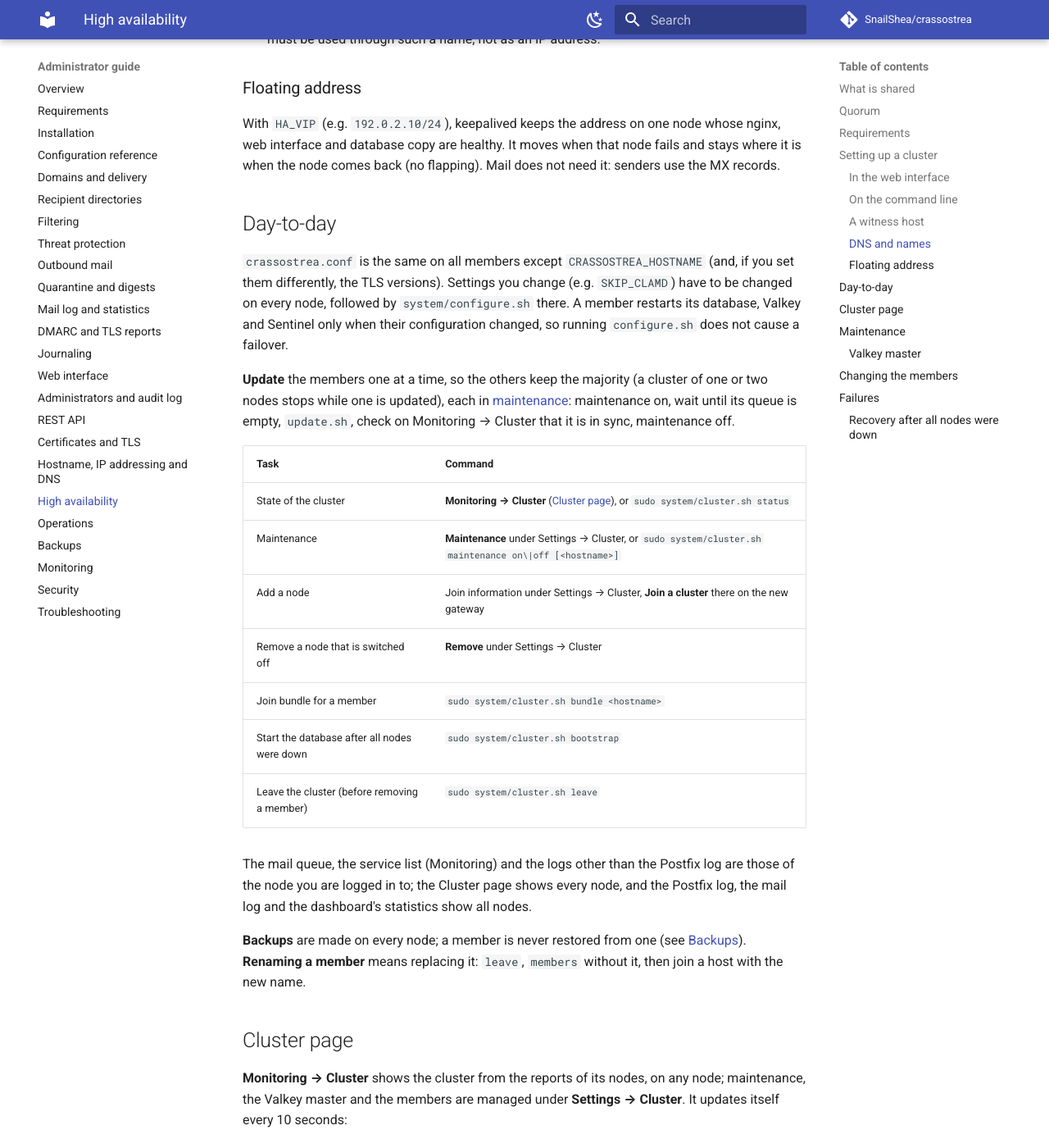
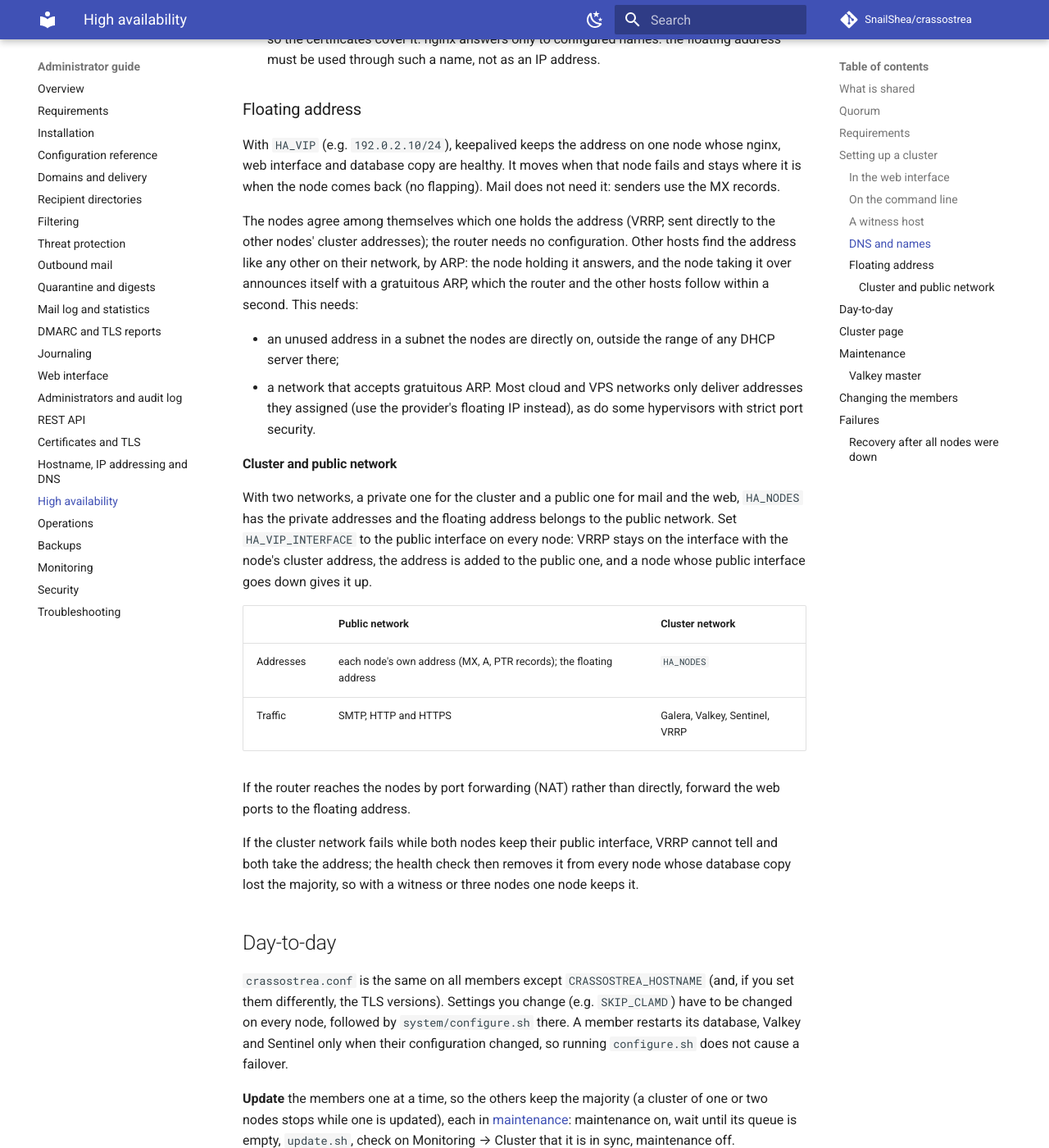
Before and after one commit to SnailShea/crassostrea-docs, an MkDocs documentation site: the page built from docs/admin/high-availability.md, in a window 1280 px wide and 1400 px high, scrolled down 4955 px. Shown: the whole window at 82% size. Built offline with MkDocs 1.6.1 and Material for MkDocs 9.7.7, drawn with Linux system fonts in a browser that asks for light colours; comment, search, counter and statistics services are not loaded; some of the changed text lies outside the part shown.

Commit message:
Floating address on another network than the cluster's
High availability: how the nodes agree on the floating address and how
other hosts find it (ARP, gratuitous ARP; no router configuration), what
the network must allow, and the layout with a cluster and a public network
(HA_VIP_INTERFACE, NAT, a split cluster network). The configuration
reference and troubleshooting describe HA_VIP_INTERFACE as it now works;
design and testing describe the VRRP interface and the keepalived system
test.

Co-Authored-By: Claude Opus 5.5 <noreply@anthropic.com>

```diff
--- a/docs/admin/high-availability.md
+++ b/docs/admin/high-availability.md
@@ -80,7 +80,8 @@ Members can be added and removed at any time, see
 - **Low latency** between the nodes: every database write waits for the other
   nodes, so keep them in one region.
 - The full nodes meet the normal [requirements](requirements.md).
-- For `HA_VIP`, the nodes share a network segment (VRRP).
+- For `HA_VIP`, the nodes share the network segment of the floating address
+  (see [Floating address](#floating-address)).
 
 Ports between the members, opened automatically and only for the members:
 
@@ -202,6 +203,41 @@ With `HA_VIP` (e.g. `192.0.2.10/24`), keepalived keeps the address on one
 node whose nginx, web interface and database copy are healthy. It moves when
 that node fails and stays where it is when the node comes back (no flapping).
 Mail does not need it: senders use the MX records.
+
+The nodes agree among themselves which one holds the address (VRRP, sent
+directly to the other nodes' cluster addresses); the router needs no
+configuration. Other hosts find the address like any other on their network,
+by ARP: the node holding it answers, and the node taking it over announces
+itself with a gratuitous ARP, which the router and the other hosts follow
+within a second. This needs:
+
+- an unused address in a subnet the nodes are directly on, outside the range
+  of any DHCP server there;
+- a network that accepts gratuitous ARP. Most cloud and VPS networks only
+  deliver addresses they assigned (use the provider's floating IP instead), as
+  do some hypervisors with strict port security.
+
+#### Cluster and public network
+
+With two networks, a private one for the cluster and a public one for mail
+and the web, `HA_NODES` has the private addresses and the floating address
+belongs to the public network. Set `HA_VIP_INTERFACE` to the public interface
+on every node: VRRP stays on the interface with the node's cluster address,
+the address is added to the public one, and a node whose public interface
+goes down gives it up.
+
+| | Public network | Cluster network |
+| --- | --- | --- |
+| Addresses | each node's own address (MX, A, PTR records); the floating address | `HA_NODES` |
+| Traffic | SMTP, HTTP and HTTPS | Galera, Valkey, Sentinel, VRRP |
+
+If the router reaches the nodes by port forwarding (NAT) rather than directly,
+forward the web ports to the floating address.
+
+If the cluster network fails while both nodes keep their public interface,
+VRRP cannot tell and both take the address; the health check then removes it
+from every node whose database copy lost the majority, so with a witness or
+three nodes one node keeps it.
 
 ## Day-to-day
 
```
Also changed, not shown: docs/admin/configuration.md (+1 -1 lines), docs/admin/troubleshooting.md (+1 -1 lines), docs/developer/design.md (+3 -1 lines), docs/developer/reference.md (+1 -1 lines), docs/developer/testing.md (+6 -3 lines).
